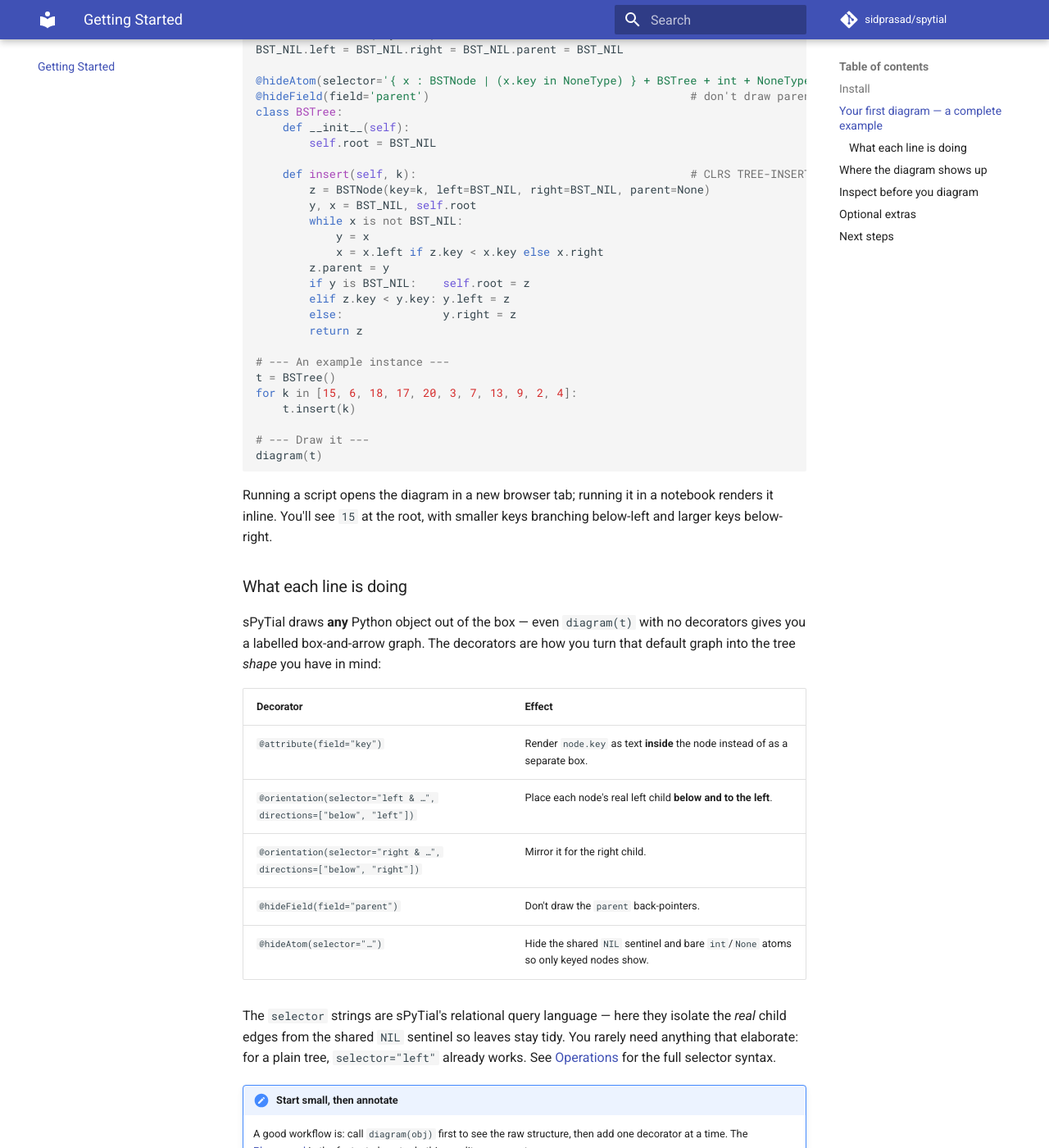
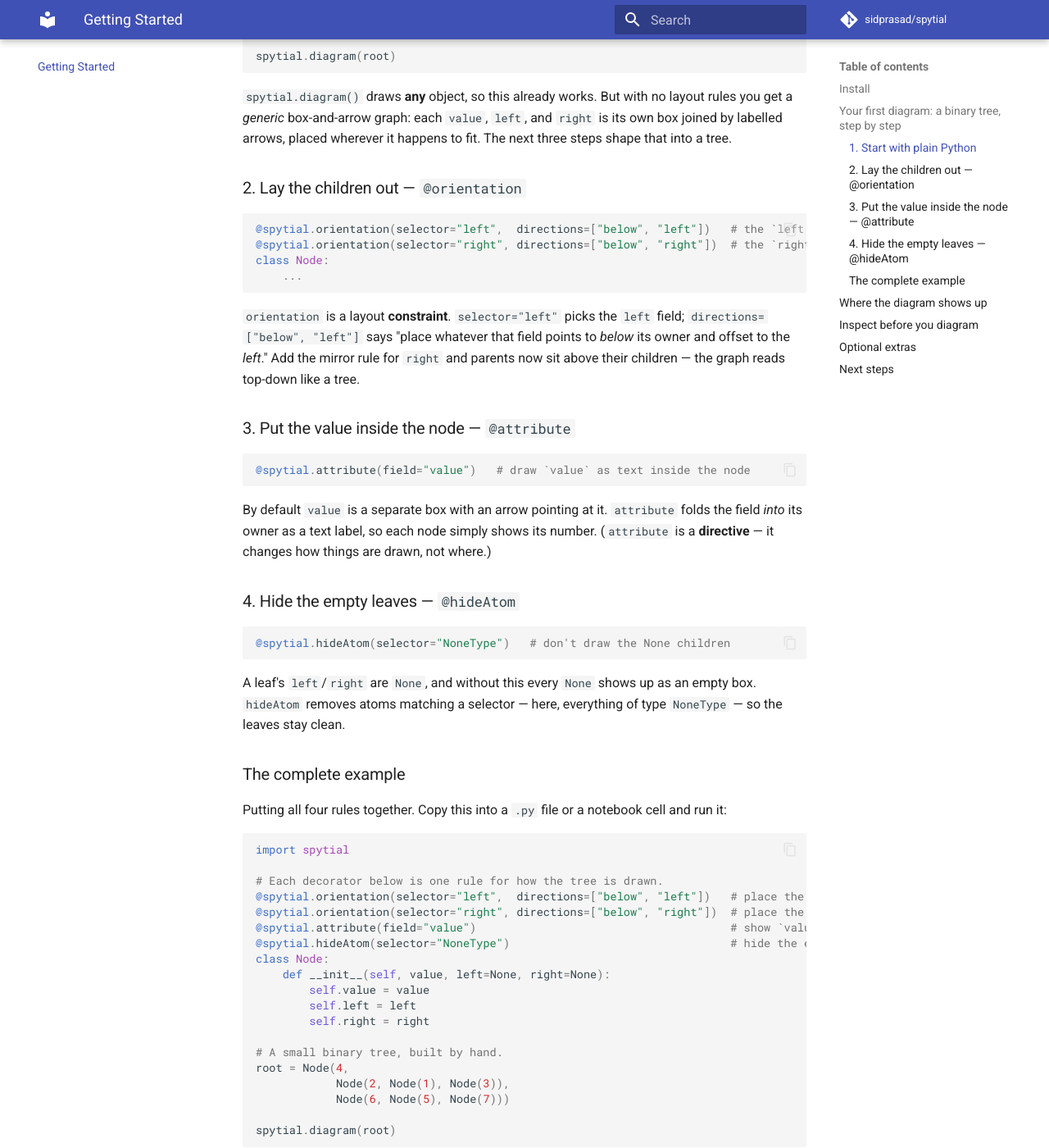
Before and after one commit to sidprasad/spytial, an MkDocs documentation site: the page built from docs/getting-started.md, in a window 1280 px wide and 1400 px high, scrolled down 1024 px. Shown: the whole window at 82% size. Built offline with MkDocs 1.6.1 and Material for MkDocs 9.7.7, drawn with Linux system fonts in a browser that asks for light colours; comment, search, counter and statistics services are not loaded; some of the changed text lies outside the part shown.

Commit message:
docs: simplify the worked example to a plain binary tree with a step-by-step walkthrough
Replace the spytial-clrs BST (whose relational selectors can't be explained
in a one-line comment) with a simple hand-built binary tree using plain
field selectors. Getting Started now walks through it one annotation at a
time — orientation, attribute, hideAtom — each introduced and explained,
with the complete runnable program at the end. The home hero and the
playground load the same simple example.

Co-Authored-By: Claude Opus 4.8 <noreply@anthropic.com>

````diff
--- a/docs/getting-started.md
+++ b/docs/getting-started.md
@@ -19,82 +19,111 @@ Python 3.8 – 3.12.
     The [**Playground**](playground.md) runs this exact example in your browser.
     Come back here when you want to run it locally.
 
-## Your first diagram — a complete example
+## Your first diagram: a binary tree, step by step
 
-This is the binary search tree from the [`spytial-clrs`](https://github.com/sidprasad/spytial-clrs)
-notebook collection. Copy the whole block into a `.py` file (or a notebook cell)
-and run it — it builds a BST and draws it as a box-and-arrow diagram.
+We'll build up a binary tree diagram one annotation at a time, so you can see
+exactly what each one does. Step 1 is a complete program; steps 2–4 show just the
+decorator you add at each stage, and the full runnable version is at the end.
 
-<!-- canonical example — keep in sync with docs/index.md and the BST playground preset -->
+### 1. Start with plain Python
+
+Define a binary tree node — nothing sPyTial-specific yet — and ask sPyTial to
+draw an instance:
+
 ```python
-from spytial import attribute, orientation, hideAtom, hideField, diagram
+import spytial
 
-# --- The layout: how a tree node should be drawn ---
-@attribute(field="key")                                          # show `key` inside the node
-@orientation(selector='left & (BSTNode -> (BSTNode - NoneType.~key))',
-             directions=['below', 'left'])                       # real left child: below-left
-@orientation(selector='right & (BSTNode -> (BSTNode - NoneType.~key))',
-             directions=['below', 'right'])                      # real right child: below-right
-class BSTNode:
-    def __init__(self, key=None, left=None, right=None, parent=None):
-        self.key = key
+class Node:
+    def __init__(self, value, left=None, right=None):
+        self.value = value
         self.left = left
         self.right = right
-        self.parent = parent
 
-# A single shared NIL sentinel that every empty child points to.
-BST_NIL = BSTNode(key=None)
-BST_NIL.left = BST_NIL.right = BST_NIL.parent = BST_NIL
+root = Node(4,
+            Node(2, Node(1), Node(3)),
+            Node(6, Node(5), Node(7)))
 
-@hideAtom(selector='{ x : BSTNode | (x.key in NoneType) } + BSTree + int + NoneType')  # hide the NIL/plumbing
-@hideField(field='parent')                                       # don't draw parent back-pointers
-class BSTree:
-    def __init__(self):
-        self.root = BST_NIL
+spytial.diagram(root)
+```
 
-    def insert(self, k):                                         # CLRS TREE-INSERT
-        z = BSTNode(key=k, left=BST_NIL, right=BST_NIL, parent=None)
-        y, x = BST_NIL, self.root
-        while x is not BST_NIL:
-            y = x
-            x = x.left if z.key < x.key else x.right
-        z.parent = y
-        if y is BST_NIL:    self.root = z
-        elif z.key < y.key: y.left = z
-        else:               y.right = z
-        return z
+`spytial.diagram()` draws **any** object, so this already works. But with no
+layout rules you get a *generic* box-and-arrow graph: each `value`, `left`, and
+`right` is its own box joined by labelled arrows, placed wherever it happens to
+fit. The next three steps shape that into a tree.
 
-# --- An example instance ---
-t = BSTree()
-for k in [15, 6, 18, 17, 20, 3, 7, 13, 9, 2, 4]:
-    t.insert(k)
+### 2. Lay the children out — `@orientation`
 
-# --- Draw it ---
-diagram(t)
+```python
+@spytial.orientation(selector="left",  directions=["below", "left"])   # the `left` child goes below-left
+@spytial.orientation(selector="right", directions=["below", "right"])  # the `right` child goes below-right
+class Node:
+    ...
+```
+
+`orientation` is a layout **constraint**. `selector="left"` picks the `left`
+field; `directions=["below", "left"]` says "place whatever that field points to
+*below* its owner and offset to the *left*." Add the mirror rule for `right` and
+parents now sit above their children — the graph reads top-down like a tree.
+
+### 3. Put the value inside the node — `@attribute`
+
+```python
+@spytial.attribute(field="value")   # draw `value` as text inside the node
+```
+
+By default `value` is a separate box with an arrow pointing at it. `attribute`
+folds the field *into* its owner as a text label, so each node simply shows its
+number. (`attribute` is a **directive** — it changes how things are drawn, not
+where.)
+
+### 4. Hide the empty leaves — `@hideAtom`
+
+```python
+@spytial.hideAtom(selector="NoneType")   # don't draw the None children
+```
+
+A leaf's `left`/`right` are `None`, and without this every `None` shows up as an
+empty box. `hideAtom` removes atoms matching a selector — here, everything of
+type `NoneType` — so the leaves stay clean.
+
+### The complete example
+
+Putting all four rules together. Copy this into a `.py` file or a notebook cell
+and run it:
+
+<!-- canonical example — keep in sync with docs/index.md and the playground preset -->
+```python
+import spytial
+
+# Each decorator below is one rule for how the tree is drawn.
+@spytial.orientation(selector="left",  directions=["below", "left"])   # place the `left` child below-left
+@spytial.orientation(selector="right", directions=["below", "right"])  # place the `right` child below-right
+@spytial.attribute(field="value")                                      # show `value` as a label inside the node
+@spytial.hideAtom(selector="NoneType")                                 # hide the empty (None) leaves
+class Node:
+    def __init__(self, value, left=None, right=None):
+        self.value = value
+        self.left = left
+        self.right = right
+
+# A small binary tree, built by hand.
+root = Node(4,
+            Node(2, Node(1), Node(3)),
+            Node(6, Node(5), Node(7)))
+
+spytial.diagram(root)
 ```
 
 Running a script opens the diagram in a new browser tab; running it in a notebook
-renders it inline. You'll see `15` at the root, with smaller keys branching
-below-left and larger keys below-right.
+renders it inline. You'll see `4` at the root, `2` and `6` below it, and their
+children fanning out beneath them.
 
-### What each line is doing
-
-sPyTial draws **any** Python object out of the box — even `diagram(t)` with no
-decorators gives you a labelled box-and-arrow graph. The decorators are how you
-turn that default graph into the tree *shape* you have in mind:
-
-| Decorator | Effect |
-| --- | --- |
-| `@attribute(field="key")` | Render `node.key` as text **inside** the node instead of as a separate box. |
-| `@orientation(selector="left & …", directions=["below", "left"])` | Place each node's real left child **below and to the left**. |
-| `@orientation(selector="right & …", directions=["below", "right"])` | Mirror it for the right child. |
-| `@hideField(field="parent")` | Don't draw the `parent` back-pointers. |
-| `@hideAtom(selector="…")` | Hide the shared `NIL` sentinel and bare `int`/`None` atoms so only keyed nodes show. |
-
-The `selector` strings are sPyTial's relational query language — here they isolate
-the *real* child edges from the shared `NIL` sentinel so leaves stay tidy. You
-rarely need anything that elaborate: for a plain tree, `selector="left"` already
-works. See [Operations](operations.md) for the full selector syntax.
+!!! note "Selectors can do much more"
+    Here `selector` just names a field (`"left"`) or a type (`"NoneType"`). For
+    bigger structures it's a small relational query language — see
+    [Operations](operations.md) for the full syntax, and the
+    [`spytial-clrs`](https://github.com/sidprasad/spytial-clrs) notebooks for how
+    a real CLRS binary search tree uses it.
 
 !!! note "Start small, then annotate"
     A good workflow is: call `diagram(obj)` first to see the raw structure, then add
````
Also changed, not shown: other parts of docs/getting-started.md (+4 -4 lines), docs/assets/playground.html (+17 -39 lines), docs/index.md (+19 -42 lines).
